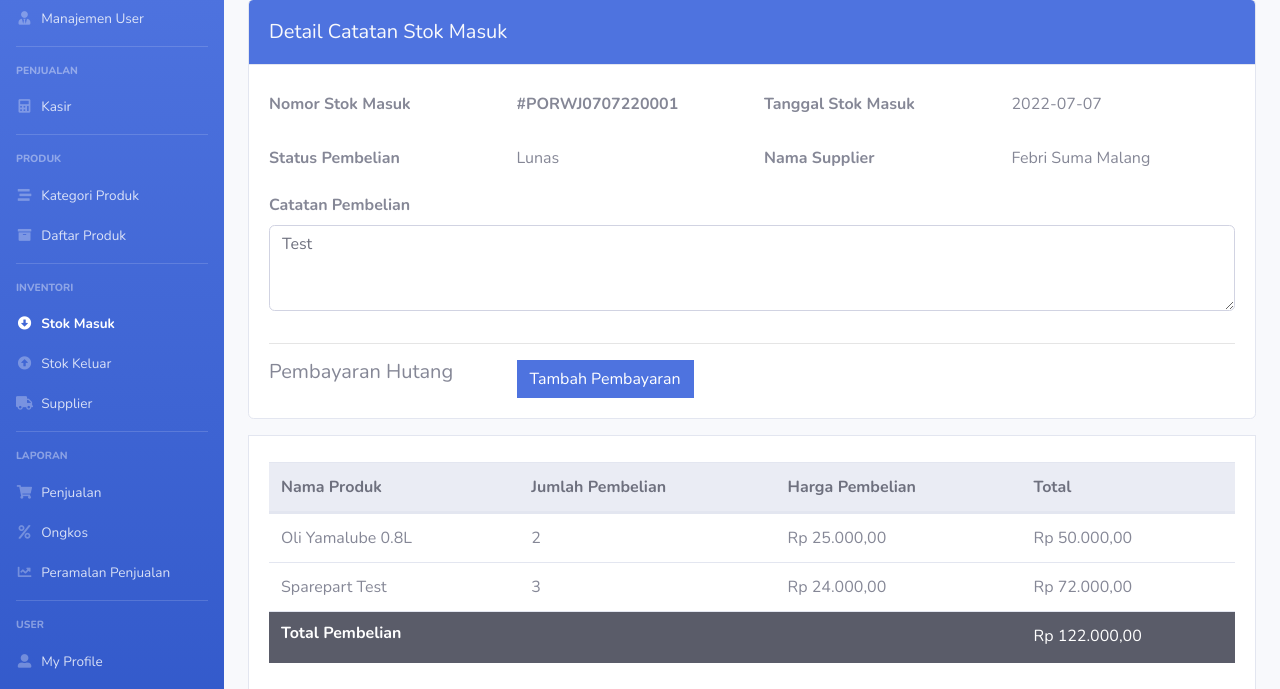
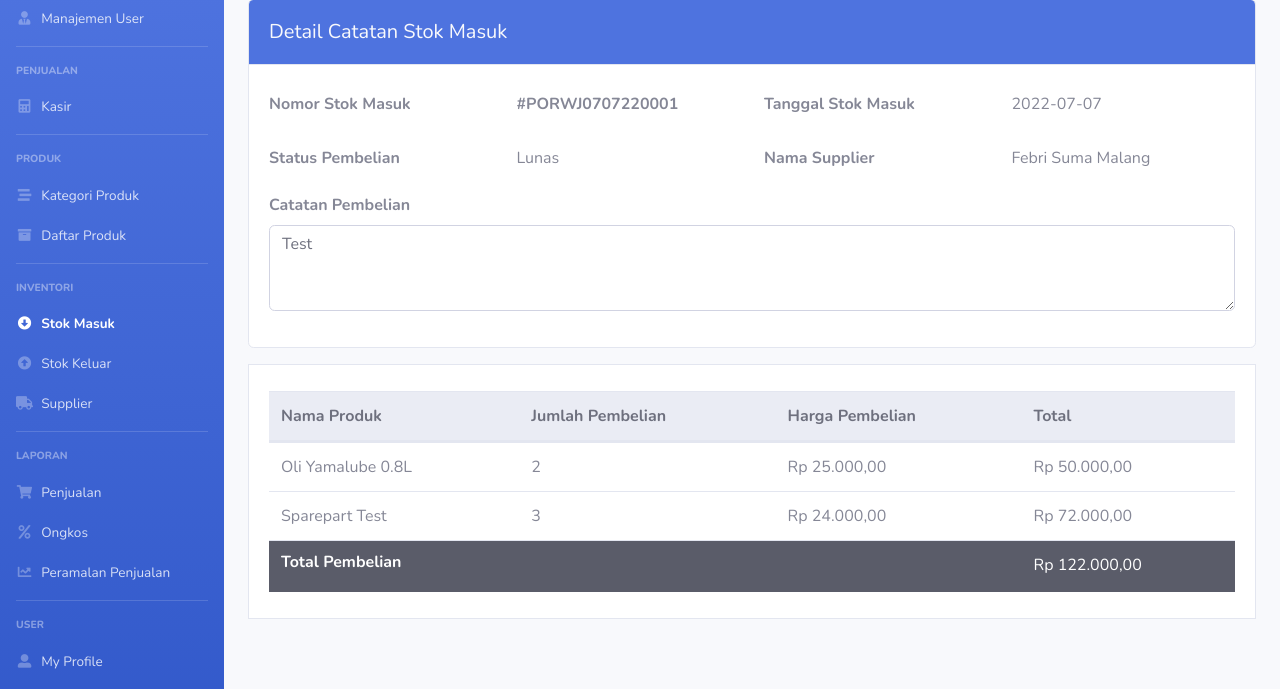
Before and after one commit to stevenleonard271/ci-pos-rajawali, a CodeIgniter app: page /pos-rajawali/index.php/inventori/detailStokMasuk/1 in a window 1280 px wide. Shown: the part 153-842 px from the top of the page. Run offline with CodeIgniter, Linux system fonts and the light colour scheme; a user stored in the database is signed in; data comes from the database, SQL or seed files in the repository; some libraries are stand-ins or nearby versions.

Commit message:
fix stok masuk

```diff
--- a/application/views/inventori/detail_stokmasuk.php
+++ b/application/views/inventori/detail_stokmasuk.php
@@ -58,18 +58,7 @@
                             </div>
                         </div>
                     </div>
-                    <hr>
-                    <div class="row" id="hutangForm">
-                        <div class="col-md-3 pt-auto">
-                            <h5>
-                                Pembayaran Hutang
-                            </h5>
-                        </div>
-                        <div class="col-md-3 pt-auto"><button data-toggle="modal" data-target="#tambahPembayaran"
-                                class="btn btn-primary rounded-0 shadow-none">
-                                Tambah Pembayaran
-                            </button></div>
-                    </div>
+
 
                 </div>
             </div>
--- a/application/views/inventori/stokmasukbaru.php
+++ b/application/views/inventori/stokmasukbaru.php
@@ -301,7 +301,7 @@ function addSlot() {
         "</div>" +
         '<div class="col-2">' +
         '<input type="number" class="total_produk form-control" id="total_produk' + j + '"' +
-        'name="total_produk[]" autocomplete="off" id-input="' + j + '" required >' +
+        'name="total_produk[]" autocomplete="off" id-input="' + j + '" required>' +
         "</div>" +
         '<div class="col-1">' +
         '<button type="button" onclick="deleteSlot(' +
```
